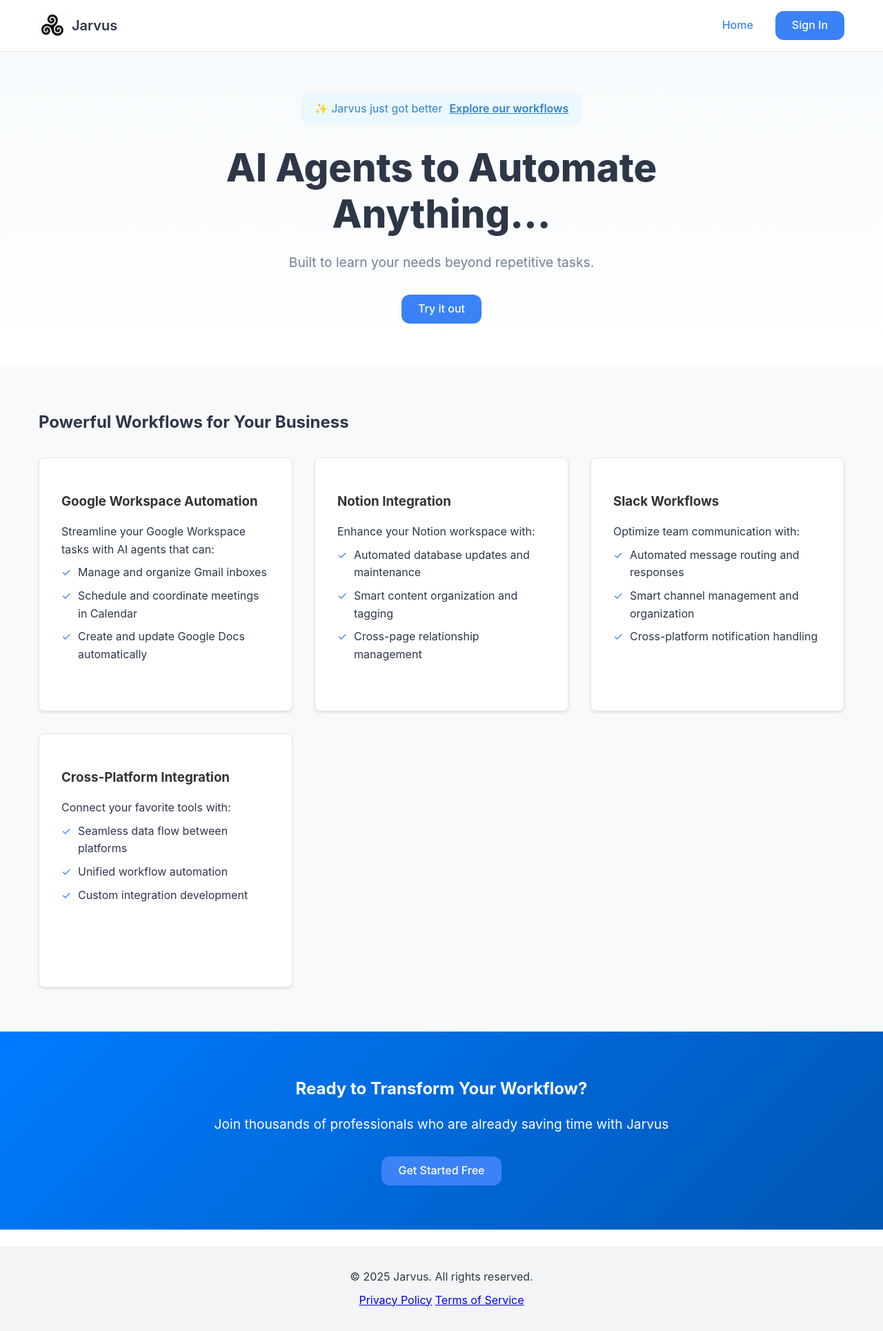
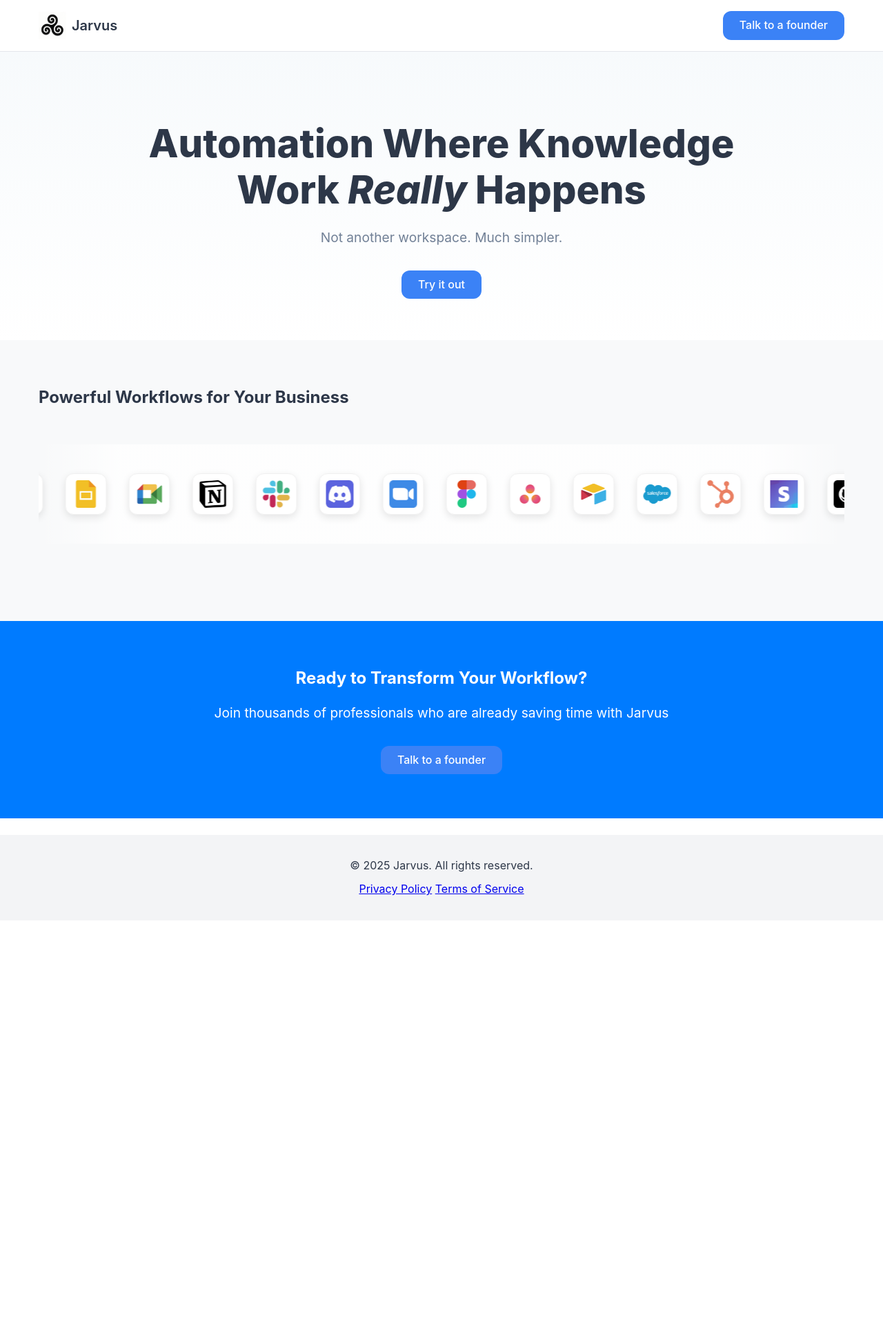
Before and after one commit to marismith79/Jarvus2, a Flask app: page / in a window 1280 px wide. Shown: the whole page at 69% size. After the commit the page ends 1298 px from the top, so only its background shows below. Run offline with Flask 3, Linux system fonts and the light colour scheme; parts of the project's set-up code (start-up, migrations or seed data) failed here and were passed over.

Commit message:
some ui changes and no signin for now

```diff
--- a/jarvus_app/static/css/landing.css
+++ b/jarvus_app/static/css/landing.css
@@ -75,8 +75,9 @@ body {
 
 .hero-content {
     text-align: center;
-    max-width: 800px;
+    max-width: 900px;
     margin: 0 auto;
+    padding-top: 40px;
 }
 
 .hero-content h1 {
--- a/jarvus_app/static/css/main.css
+++ b/jarvus_app/static/css/main.css
@@ -1078,6 +1078,103 @@ main {
     border-radius: 4px;
 }
 
+/* Logo Conveyor Belt Animation */
+.logo-conveyor {
+    margin: 3rem 0;
+    overflow: hidden;
+    position: relative;
+    background: linear-gradient(90deg, rgba(255,255,255,0) 0%, rgba(255,255,255,0.8) 10%, rgba(255,255,255,0.8) 90%, rgba(255,255,255,0) 100%);
+    padding: 2rem 0;
+}
+
+.conveyor-track {
+    position: relative;
+    width: 100%;
+    height: 80px;
+    display: flex;
+    align-items: center;
+}
+
+.conveyor-belt {
+    display: flex;
+    align-items: center;
+    gap: 2rem;
+    animation: moveLeft 30s linear infinite;
+    white-space: nowrap;
+}
+
+.logo-item {
+    flex-shrink: 0;
+    display: flex;
+    align-items: center;
+    justify-content: center;
+    width: 60px;
+    height: 60px;
+    background: white;
+    border-radius: 12px;
+    box-shadow: 0 4px 12px rgba(0, 0, 0, 0.1);
+    transition: all 0.3s ease;
+    border: 1px solid #f0f0f0;
+}
+
+.logo-item:hover {
+    transform: translateY(-5px) scale(1.05);
+    box-shadow: 0 8px 25px rgba(0, 0, 0, 0.15);
+}
+
+.logo-item img {
+    max-width: 40px;
+    max-height: 40px;
+    object-fit: contain;
+    filter: grayscale(20%);
+    transition: filter 0.3s ease;
+}
+
+.logo-item:hover img {
+    filter: grayscale(0%);
+}
+
+@keyframes moveLeft {
+    0% {
+        transform: translateX(0);
+    }
+    100% {
+        transform: translateX(-50%);
+    }
+}
+
+/* Pause animation on hover */
+.logo-conveyor:hover .conveyor-belt {
+    animation-play-state: paused;
+}
+
+/* Responsive adjustments for conveyor */
+@media (max-width: 768px) {
+    .logo-conveyor {
+        margin: 2rem 0;
+        padding: 1rem 0;
+    }
+
+    .conveyor-track {
+        height: 60px;
+    }
+
+    .logo-item {
+        width: 50px;
+        height: 50px;
+    }
+
+    .logo-item img {
+        max-width: 30px;
+        max-height: 30px;
+    }
+
+    .conveyor-belt {
+        gap: 1.5rem;
+        animation-duration: 20s;
+    }
+}
+
 /* Card styles */
 .card {
     background: white;
@@ -1185,7 +1282,7 @@ main {
 .cta-section {
     text-align: center;
     padding: 4rem 0;
-    background: linear-gradient(135deg, #007bff, #0056b3);
+    background: #007bff;
     color: white;
 }
 
--- a/jarvus_app/templates/base.html
+++ b/jarvus_app/templates/base.html
@@ -5,6 +5,7 @@
     <meta name="viewport" content="width=device-width, initial-scale=1.0">
     <title>{% block title %}Jarvus{% endblock %}</title>
     <link href="https://fonts.googleapis.com/css2?family=Inter:wght@400;500;600;700&display=swap" rel="stylesheet">
+    <link href="https://fonts.googleapis.com/css2?family=Courier+Prime:ital,wght@0,400;0,700;1,400;1,700&display=swap" rel="stylesheet">
     <link rel="stylesheet" href="{{ url_for('static', filename='css/main.css') }}">
     {% block extra_css %}{% endblock %}
 </head>
@@ -12,17 +13,18 @@
     <header>
         <div class="container">
             <div class="logo">
-                <img src="{{ url_for('static', filename='images/logo.png') }}" alt="Jarvus Logo" class="logo-image">
-                <span>Jarvus</span>
+                <a href="{{ url_for('web.landing') }}" style="text-decoration: none; color: inherit; display: flex; align-items: center; gap: 0.5rem;">
+                    <img src="{{ url_for('static', filename='images/logo.png') }}" alt="Jarvus Logo" class="logo-image">
+                    <span>Jarvus</span>
+                </a>
             </div>
             <nav>
-                <a href="{{ url_for('web.landing') }}" {% if request.endpoint == 'web.landing' %}class="active"{% endif %}>Home</a>
                 {% if current_user.is_authenticated %}
                     <a href="{{ url_for('web.chatbot') }}" {% if request.endpoint == 'web.chatbot' %}class="active"{% endif %}>Chat</a>
                     <a href="{{ url_for('profile.profile') }}" {% if request.endpoint == 'profile.profile' %}class="active"{% endif %}>Profile</a>
                     <a href="{{ url_for('auth.logout') }}" class="cta-button">Log Out</a>
                 {% else %}
-                    <a href="/signin" class="cta-button">Sign In</a>
+                    <a href="https://calendar.notion.so/meet/shomarismith/jarvus-qa-demo" class="cta-button" target="_blank">Talk to a founder</a>
                 {% endif %}
             </nav>
         </div>
--- a/jarvus_app/templates/landing.html
+++ b/jarvus_app/templates/landing.html
@@ -10,19 +10,11 @@
 <main>
     <section class="hero">
         <div class="container">
-            <div class="announcement-banner">
-                <span>✨ Jarvus just got better</span>
-                <a href="#workflows">Explore our workflows</a>
-            </div>
             <div class="hero-content">
-                <h1>AI Agents to Automate Anything...</h1>
-                <p>Built to learn your needs beyond repetitive tasks.</p>
+                <h1>Automation Where Knowledge Work <em>Really</em> Happens</h1>
+                <p>Not another workspace. Much simpler.</p>
                 <div class="cta-buttons">
-                    {% if current_user.is_authenticated %}
-                        <a href="{{ url_for('web.chatbot') }}" class="cta-button">Try it out</a>
-                    {% else %}
-                        <a href="{{ url_for('auth.signin') }}" class="cta-button">Try it out</a>
-                    {% endif %}
+                    <a href="https://calendar.notion.so/meet/shomarismith/jarvus-qa-demo" class="cta-button" target="_blank">Try it out</a>
                 </div>
             </div>
         </div>
@@ -31,57 +23,16 @@
     <section id="workflows" class="workflows">
         <div class="container">
             <h2>Powerful Workflows for Your Business</h2>
-            <div class="workflow-grid">
-                <div class="workflow-card">
-                    <div class="workflow-icon">
-                        <i class="fab fa-google"></i>
+            <div class="logo-conveyor">
+                <div class="conveyor-track">
+                    <div class="conveyor-belt">
+                        {% for logo in ['gmail-logo.png', 'google_calendar-logo.png', 'google_docs-logo.png', 'google_drive-logo.png', 'google_sheets-logo.png', 'google_slides-logo.png', 'google_meet-logo.png', 'notion-logo.png', 'slack-logo.png', 'discord.png', 'zoom-logo.png', 'figma-logo.png', 'asana-logo.png', 'airtable-logo.png', 'salesforce-logo.png', 'hubspot-logo.png', 'stripe-logo.png', 'github-logo.png', 'linkedin-logo.png', 'apollo-logo.png', 'superbase-logo.png'] %}
+                        <div class="logo-item"><img src="{{ url_for('static', filename='images/' + logo) }}" alt="{{ logo.replace('-logo.png', '').replace('.png', '').title() }}"></div>
+                        {% endfor %}
+                        {% for logo in ['gmail-logo.png', 'google_calendar-logo.png', 'google_docs-logo.png', 'google_drive-logo.png', 'google_sheets-logo.png', 'google_slides-logo.png', 'google_meet-logo.png', 'notion-logo.png', 'slack-logo.png', 'discord.png', 'zoom-logo.png', 'figma-logo.png', 'asana-logo.png', 'airtable-logo.png', 'salesforce-logo.png', 'hubspot-logo.png', 'stripe-logo.png', 'github-logo.png', 'linkedin-logo.png', 'apollo-logo.png', 'superbase-logo.png'] %}
+                        <div class="logo-item"><img src="{{ url_for('static', filename='images/' + logo) }}" alt="{{ logo.replace('-logo.png', '').replace('.png', '').title() }}"></div>
+                        {% endfor %}
                     </div>
-                    <h3>Google Workspace Automation</h3>
-                    <p>Streamline your Google Workspace tasks with AI agents that can:</p>
-                    <ul>
-                        <li>Manage and organize Gmail inboxes</li>
-                        <li>Schedule and coordinate meetings in Calendar</li>
-                        <li>Create and update Google Docs automatically</li>
-                    </ul>
-                </div>
-
-                <div class="workflow-card">
-                    <div class="workflow-icon">
-                        <i class="fas fa-book"></i>
-                    </div>
-                    <h3>Notion Integration</h3>
-                    <p>Enhance your Notion workspace with:</p>
-                    <ul>
-                        <li>Automated database updates and maintenance</li>
-                        <li>Smart content organization and tagging</li>
-                        <li>Cross-page relationship management</li>
-                    </ul>
-                </div>
-
-                <div class="workflow-card">
-                    <div class="workflow-icon">
-                        <i class="fab fa-slack"></i>
-                    </div>
-                    <h3>Slack Workflows</h3>
-                    <p>Optimize team communication with:</p>
-                    <ul>
-                        <li>Automated message routing and responses</li>
-                        <li>Smart channel management and organization</li>
-                        <li>Cross-platform notification handling</li>
-                    </ul>
-                </div>
-
-                <div class="workflow-card">
-                    <div class="workflow-icon">
-                        <i class="fas fa-plug"></i>
-                    </div>
-                    <h3>Cross-Platform Integration</h3>
-                    <p>Connect your favorite tools with:</p>
-                    <ul>
-                        <li>Seamless data flow between platforms</li>
-                        <li>Unified workflow automation</li>
-                        <li>Custom integration development</li>
-                    </ul>
                 </div>
             </div>
         </div>
@@ -91,11 +42,7 @@
         <div class="container">
             <h2>Ready to Transform Your Workflow?</h2>
             <p>Join thousands of professionals who are already saving time with Jarvus</p>
-            {% if current_user.is_authenticated %}
-                <a href="{{ url_for('web.chatbot') }}" class="cta-button">Start Automating Now</a>
-            {% else %}
-                <a href="{{ url_for('auth.signin') }}" class="cta-button">Get Started Free</a>
-            {% endif %}
+            <a href="https://calendar.notion.so/meet/shomarismith/jarvus-qa-demo" class="cta-button" target="_blank">Talk to a founder</a>
         </div>
     </section>
 </main>
```
